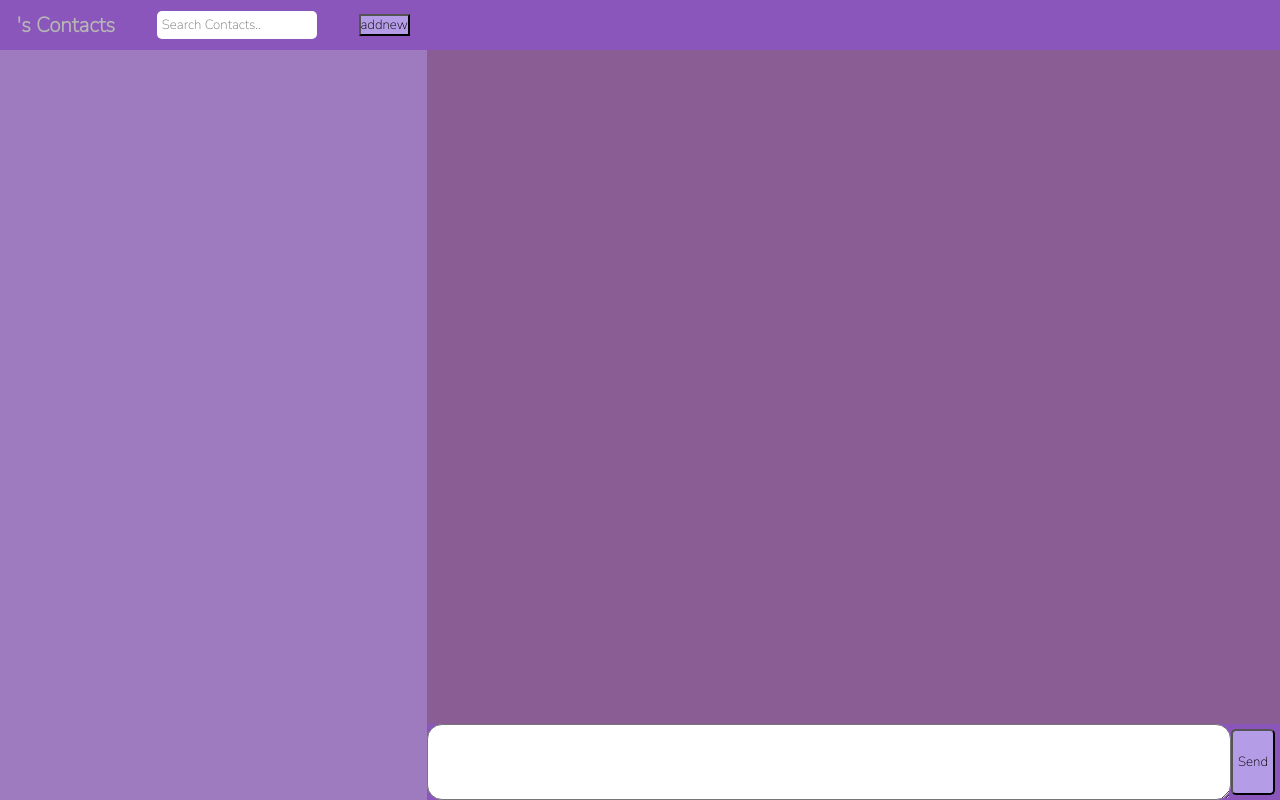
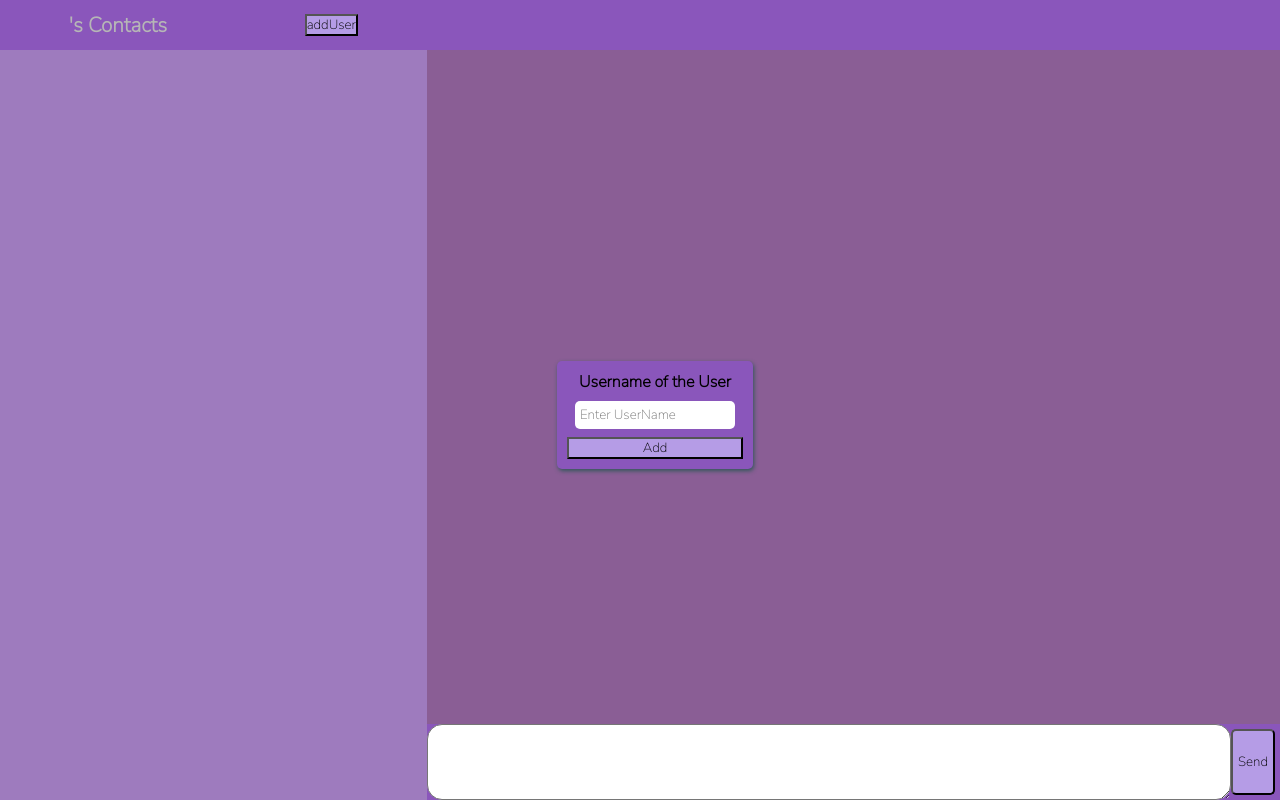
Before and after one commit to Internet-And-Web-Programming/ChatStrive-React, a React (Create React App) app in the folder client/: page /chat in a window 1280 px wide. Built offline with nearby package versions, Linux system fonts and the light colour scheme; no server answers.

Commit message:
press alt+n for adding new User

```diff
--- a/client/src/components/Chat/UserPanel.js
+++ b/client/src/components/Chat/UserPanel.js
@@ -1,57 +1,71 @@
-import React, { Component } from "react";
+import { Component } from "react";
 
 export class UserPanel extends Component {
   constructor() {
     super();
     this.state = {
       userList: [],
-    };
-    this.tempUsr = {
-      name: "",
-      id: "",
-      isActive: false,
-      lastMessage: "",
-      lastMessageTime: "",
-      lastMessageType: "",
-      lastActive: "",
+      tempUser: {
+        name: "",
+        id: "",
+        lastActive: "",
+        lastMessage: "",
+        lastMessageTime: "0",
+      },
     };
   }
-
-  addUser = (name, id) => {
-    let tempUsr = { ...this.tempUsr };
-    tempUsr.name = name;
-    tempUsr.id = id;
-    this.setState({
-      userList: [...this.state.userList, tempUsr],
-    });
+  addUser = (user) => {
+    this.state.tempUser = {
+      name: user.name,
+      id: user.id,
+      lastActive: "",
+      lastMessage: "",
+      lastMessageTime: "0",
+    };
+    let newUsr = document.createElement("div");
+    newUsr.className = "user";
+    newUsr.id = user.id;
+    newUsr.innerHTML = `${user.name}`;
+    this.state.userList.push(newUsr);
+    this.setState({ userList: this.state.userList });
+    // sorting the user list by last message
+    for (let i = 0; i < this.state.userList.length; i++) {
+      for (let j = 0; j < this.state.userList.length - 1; j++) {
+        if (
+          parseInt(this.state.userList[j].lastMessageTime) <
+          parseInt(this.state.userList[j + 1].lastMessageTime)
+        ) {
+          let temp = this.state.userList[j];
+          this.state.userList[j] = this.state.userList[j + 1];
+          this.state.userList[j + 1] = temp;
+        }
+      }
+    }
+    return this.state.userList;
   };
-  removeUser = (id) => {
-    this.setState({
-      userList: this.state.userList.filter((usr) => usr.id !== id),
-    });
-  };
-  updateUser = (
-    id,
-    lastMessage,
-    lastMessageTime,
-    lastMessageType,
-    lastActive
-  ) => {
-    let tempUsr = { ...this.tempUsr };
-    tempUsr.id = id;
-    tempUsr.lastMessage = lastMessage;
-    tempUsr.lastMessageTime = lastMessageTime;
-    tempUsr.lastMessageType = lastMessageType;
-    tempUsr.lastActive = lastActive;
-    this.setState({
-      userList: this.state.userList.map((usr) => {
-        if (usr.id === id) {
-          return tempUsr;
+  updateUser = (user) => {
+    // finding the user in the user list
+    let userIndex = this.state.userList.findIndex((usr) => usr.id === user.id);
+    // if the user is found
+    if (userIndex !== -1) {
+      // updating the user
+      this.state.userList[userIndex].lastActive = user.lastActive;
+      this.state.userList[userIndex].lastMessage = user.lastMessage;
+      this.state.userList[userIndex].lastMessageTime = user.lastMessageTime;
+      // sorting the user list by last message
+      for (let i = 0; i < this.state.userList.length; i++) {
+        for (let j = 0; j < this.state.userList.length - 1; j++) {
+          if (
+            parseInt(this.state.userList[j].lastMessageTime) <
+            parseInt(this.state.userList[j + 1].lastMessageTime)
+          ) {
+            let temp = this.state.userList[j];
+            this.state.userList[j] = this.state.userList[j + 1];
+            this.state.userList[j + 1] = temp;
+          }
         }
-        return usr;
-      }),
-    });
+      }
+    }
   };
 }
-
 export default UserPanel;
--- a/client/src/components/Chat/chatApp.css
+++ b/client/src/components/Chat/chatApp.css
@@ -40,7 +40,7 @@ body {
   flex-direction: column;
   background-color: var(--chatbodydark);
 }
-.userPanel .mainWindow {
+.userPanel .userList {
   /* Left part */
   display: flex;
   flex: 1;
@@ -81,19 +81,10 @@ body {
   max-height: 30px;
 }
 
-.mainWindow ul {
-  display: flex;
-  max-height: 100vh;
-  flex-direction: column;
-  /*overflow-y: scroll;*/
-}
-
 .mainWindow ul li {
   min-height: 40px;
   display: flex;
-
   align-items: center;
-  justify-content: center;
   background-color: var(--usrBar);
   border-bottom: 1px solid black;
 }
@@ -152,3 +143,18 @@ body {
   justify-content: space-between;
   min-width: 10%;
 }
+
+.getContacts {
+  position: absolute;
+  display: flex;
+  flex-direction: column;
+  background-color: var(--chatbodydark);
+  margin: 15px;
+  padding: 10px;
+  border-radius: 5px;
+  z-index: 1;
+  box-shadow: 1px 2px 4px rgb(48, 88, 88);
+  top: 50%;
+  left: 50%;
+  transform: translate(-50%, -50%);
+}
--- a/client/src/components/Chat/chatApp.jsx
+++ b/client/src/components/Chat/chatApp.jsx
@@ -1,5 +1,4 @@
 import React from "react";
-import socketIO from "socket.io-client";
 import { useEffect } from "react";
 import { User } from "../Register/Register";
 import "./chatApp.css";
@@ -26,13 +25,28 @@ function operate() {
   document.querySelector(".textingInput textarea").value = "";
 }
 
+function askNewUser() {
+  document.querySelector(".getContacts").style.display = "flex";
+  document.querySelector(".getContacts input").focus();
+}
+function attempt(event) {
+  if (event.keyCode == 13) {
+    add_user();
+  }
+}
+
 function add_user() {
-  let newuser = document.createElement("li");
-  newuser.innerHTML = "New Contact";
-  let button = document.createElement("button");
-  button.className = "Users";
-  button.append(newuser);
-  document.getElementById("Contacts").append(button);
+  document.querySelector(".userList").innerHTML = "";
+  let user = {
+    name: document.querySelector(".getContacts input").value,
+    id: "temp",
+  };
+  let arr = usrPanel.addUser(user);
+  for (let i = 1; i <= arr.length; i++) {
+    document.querySelector(".userList").appendChild(arr[arr.length - i]);
+  }
+  document.querySelector(".getContacts input").value = "";
+  document.querySelector(".getContacts").style.display = "none";
 }
 
 function add_sentMessage(message) {
@@ -55,7 +69,11 @@ function Chat() {
     //   console.log(message);
     // });
   }, [conn.self]);
-
+  document.addEventListener("keydown", (event) => {
+    if (event.altKey && event.keyCode == 78) {
+      askNewUser();
+    }
+  });
   // Manages the dynamic height of the textarea
   const manage = (e) => {
     e.target.style.height = "inherit";
@@ -63,20 +81,25 @@ function Chat() {
     let limit = 100;
     e.target.style.height = `${Math.min(e.target.scrollHeight, limit)}px`;
   };
+
   return (
     <>
       <div className="ChattingPage">
+        <div className="getContacts">
+          <label>
+            <b>Username of the User</b>
+          </label>
+          <input type="text" placeholder="Enter UserName" onKeyDown={attempt} />
+          <button onClick={add_user}>Add</button>
+        </div>
         <div className="userPanel">
           <div className="Header">
             {User[0]}'s Contacts
-            <input type="text" placeholder="Search Contacts.." />
-            <button type="button" onClick={add_user}>
-              addnew
+            <button type="button" onClick={askNewUser}>
+              addUser
             </button>
           </div>
-          <div className="mainWindow">
-            <ul id="Contacts"></ul>
-          </div>
+          <div className="userList"></div>
         </div>
         <div className="messageWindow">
           <div className="Header">{User[0]}</div>
```
Also changed, not shown: client/src/components/Chat/msgWindow.js (+6 -3 lines).
